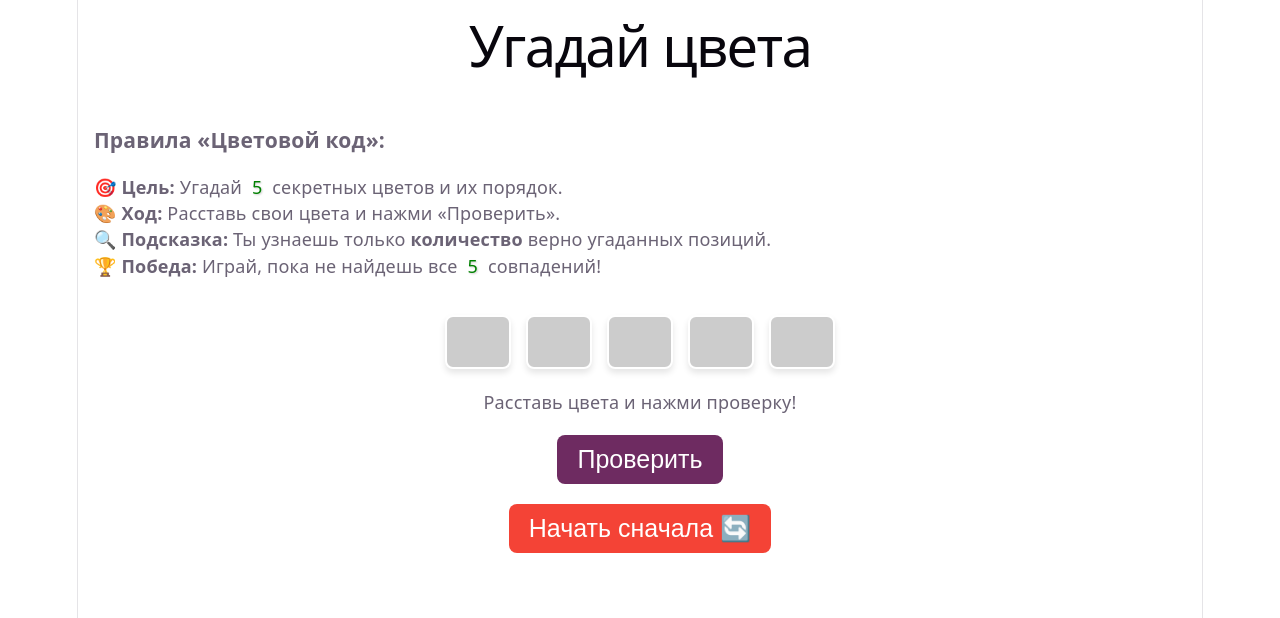
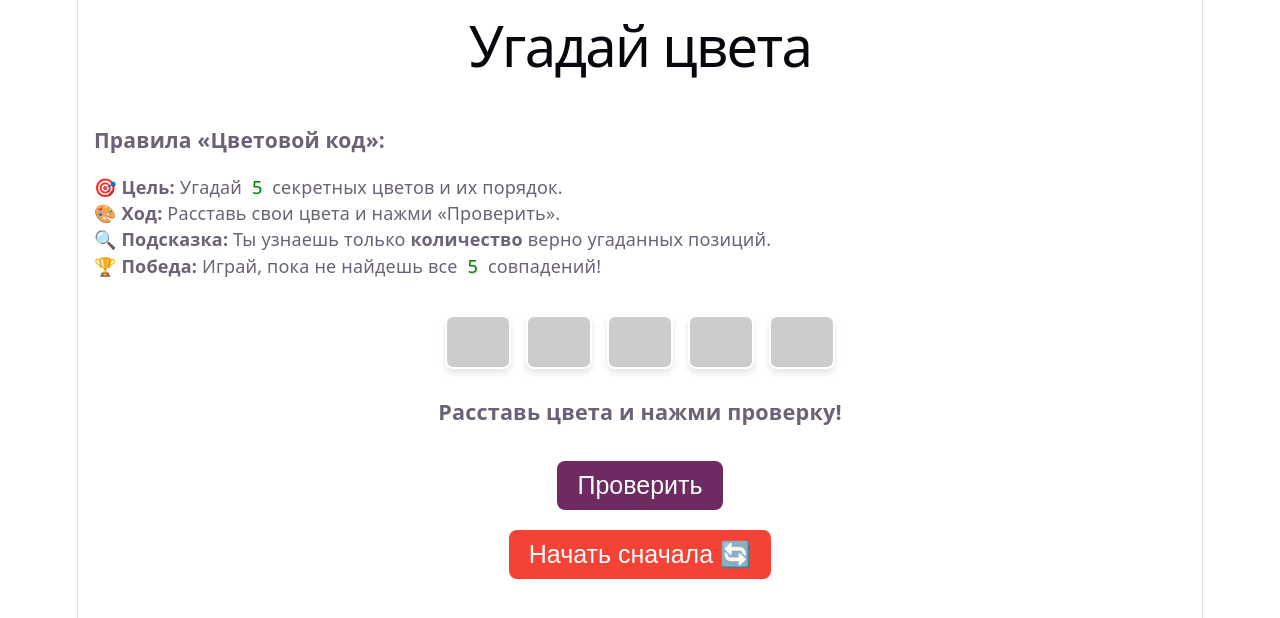
Before and after one commit to vyrubaev/game5color, a React (Vite) app: page / in a window 1280 px wide. Shown: the top 618 px of the page. Built offline with nearby package versions, Linux system fonts and the light colour scheme.

Commit message:
добавлени стиль для сообщения

```diff
--- a/src/App.css
+++ b/src/App.css
@@ -56,6 +56,21 @@
   to { transform: translateY(-15px); }
 }
 
+.status-banner {
+  margin: 20px 0;
+  padding: 10px;
+  font-size: 1.2rem;
+  font-weight: bold;
+  min-height: 1.5em; /* Чтобы верстка не дергалась при пустом тексте */
+  transition: all 0.3s ease;
+}
+
+.win-text {
+  color: #4caf50;
+  transform: scale(1.1);
+  text-shadow: 0 0 10px rgba(76, 175, 80, 0.5);
+}
+
  button {
   display: block;
   margin: 20px auto;
```
